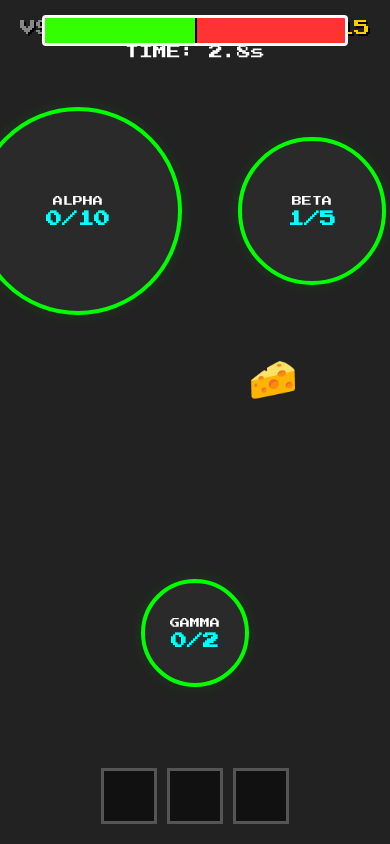
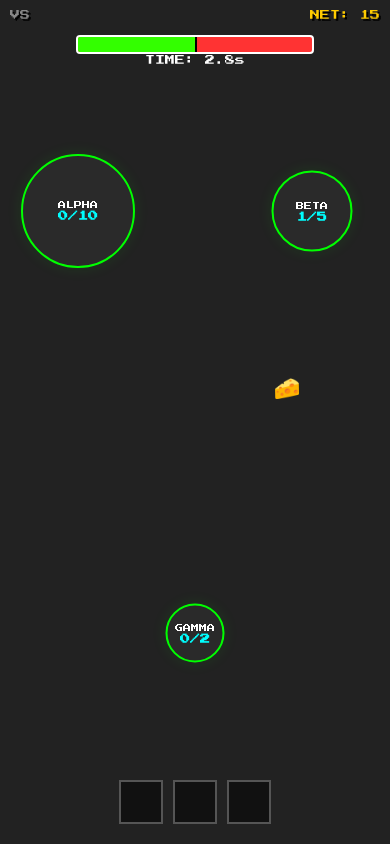
Before and after one commit to SynEvoCore/avas_rat_trap, a plain HTML site: page index.html in a window 390 px wide. Both pictures are taken after a click on the button "START GAME". Drawn offline with Linux system fonts and the light colour scheme.

Commit message:
Added scaling for mobile

```diff
--- a/index.html
+++ b/index.html
@@ -3,7 +3,7 @@
 <head>
     <meta charset="UTF-8">
     <meta name="viewport" content="width=device-width, initial-scale=1.0, maximum-scale=1.0, user-scalable=no">
-    <title>Ava's Rat Trap: Final Fixed</title>
+    <title>Ava's Rat Trap: Mobile Optimized</title>
     <link href="https://fonts.googleapis.com/css2?family=Press+Start+2P&display=swap" rel="stylesheet">
     <style>
         :root {
@@ -12,6 +12,9 @@
             --accent-color: #ff3333;
             --rat-color: #ffcc00;
             --ui-font: 'Press Start 2P', cursive;
+            /* DYNAMIC SIZES (Set via JS) */
+            --entity-size: 40px;
+            --emoji-size: 50px;
         }
 
         body {
@@ -22,16 +25,17 @@
 
         /* --- UI LAYER --- */
         #ui-layer {
-            position: absolute; top: 0; left: 0; width: 100%; padding: 20px;
+            position: absolute; top: 0; left: 0; width: 100%; padding: 10px;
             box-sizing: border-box; display: flex; justify-content: space-between;
             pointer-events: none; z-index: 50; text-shadow: 2px 2px #000;
+            font-size: 10px; /* Smaller text on mobile */
         }
 
         /* TUG BAR */
         #tug-container {
-            position: absolute; top: 15px; left: 50%; transform: translateX(-50%);
-            width: 300px; height: 25px;
-            border: 3px solid #fff;
+            position: absolute; top: 35px; left: 50%; transform: translateX(-50%);
+            width: 60%; height: 15px;
+            border: 2px solid #fff;
             background: var(--accent-color);
             z-index: 50; border-radius: 4px; overflow: hidden;
         }
@@ -42,8 +46,8 @@
             position: absolute; top: 0; bottom: 0; left: 50%; width: 2px; background: #000;
         }
         #timer-display {
-            position: absolute; top: 45px; left: 50%; transform: translateX(-50%);
-            font-size: 14px; color: #fff; z-index: 50;
+            position: absolute; top: 55px; left: 50%; transform: translateX(-50%);
+            font-size: 10px; color: #fff; z-index: 50;
         }
 
         /* INVENTORY */
@@ -52,8 +56,8 @@
             display: flex; gap: 10px; z-index: 50;
         }
         .inv-slot {
-            width: 50px; height: 50px; border: 3px solid #555; background: rgba(0,0,0,0.5);
-            display: flex; align-items: center; justify-content: center; font-size: 24px;
+            width: 40px; height: 40px; border: 2px solid #555; background: rgba(0,0,0,0.5);
+            display: flex; align-items: center; justify-content: center; font-size: 20px;
             cursor: default; transition: 0.2s;
         }
         .inv-slot.filled {
@@ -66,31 +70,31 @@
         /* BUNKERS */
         .bunker {
             position: absolute; transform: translate(-50%, -50%);
-            border: 4px solid #00ff00; border-radius: 50%; background: #2a2a2a;
-            /* Z-INDEX FIXED: Bunkers (10) sit ON TOP of Rats (5) to hide them */
+            border: 2px solid #00ff00; border-radius: 50%; background: #2a2a2a;
             z-index: 10; pointer-events: none;
             display: flex; flex-direction: column; align-items: center; justify-content: center;
-            font-size: 10px; color: #fff; text-align: center;
+            font-size: 8px; color: #fff; text-align: center;
             box-shadow: 0 0 15px rgba(0, 255, 0, 0.1);
             transition: border-color 0.2s;
         }
-        .bunker-count { font-size: 16px; color: #00ffff; margin-top: 5px; font-weight: bold; }
+        .bunker-count { font-size: 10px; color: #00ffff; margin-top: 2px; font-weight: bold; }
         .bunker.full { border-color: #ff0000 !important; background: #330000; }
 
         /* ENTITIES */
         .entity {
-            position: absolute; font-size: 40px; transform: translate(-50%, -50%);
+            position: absolute;
+            font-size: var(--entity-size); /* Scaled via JS */
+            transform: translate(-50%, -50%);
             transition: transform 0.1s linear, opacity 0.2s;
             user-select: none; display: flex; flex-direction: column; align-items: center; justify-content: center;
-            /* Rats are Z-Index 5, so they disappear behind bunkers */
             z-index: 5;
         }
-        .rat { font-size: 50px; cursor: crosshair; }
-        .cat { font-size: 50px; pointer-events: none; z-index: 6; /* Cats above rats */ }
+        .rat { font-size: var(--emoji-size); cursor: crosshair; }
+        .cat { font-size: var(--emoji-size); pointer-events: none; z-index: 6; }
 
         /* BARS */
-        .bars-container { position: absolute; top: -20px; display: flex; flex-direction: column; gap: 2px; pointer-events: none; }
-        .bar-bg { width: 40px; height: 4px; background: #000; border: 1px solid #fff; }
+        .bars-container { position: absolute; top: -10px; display: flex; flex-direction: column; gap: 1px; pointer-events: none; }
+        .bar-bg { width: 25px; height: 3px; background: #000; border: 1px solid #fff; }
         .hunger-fill { width: 100%; height: 100%; background-color: #00ff00; transition: width 0.2s; }
         .spawn-fill { width: 0%; height: 100%; background-color: #00ffff; transition: width 0.1s linear; }
 
@@ -102,10 +106,11 @@
             position: absolute; top: 0; left: 0; width: 100%; height: 100%;
             background: rgba(0, 0, 0, 0.9); display: flex; flex-direction: column;
             align-items: center; justify-content: center; z-index: 100; text-align: center;
+            padding: 20px; box-sizing: border-box;
         }
         button {
             background: var(--text-color); color: #000; border: 4px solid #fff;
-            padding: 15px 20px; font-family: var(--ui-font); font-size: 16px;
+            padding: 15px 20px; font-family: var(--ui-font); font-size: 14px;
             margin-top: 20px; cursor: pointer; text-transform: uppercase;
         }
         .hidden { display: none !important; }
@@ -113,7 +118,7 @@
         .floater {
             position: absolute; font-weight: bold; pointer-events: none;
             animation: floatUp 1s forwards; font-family: var(--ui-font);
-            z-index: 100; text-shadow: 2px 2px 0 #000;
+            z-index: 100; text-shadow: 2px 2px 0 #000; font-size: 12px;
         }
         @keyframes floatUp { 0% { opacity: 1; transform: translateY(0); } 100% { opacity: 0; transform: translateY(-50px); } }
         .shake { animation: shake 0.5s; }
@@ -140,14 +145,14 @@
     </div>
 
     <div id="start-screen" class="screen">
-        <h1 style="color: var(--text-color); margin-bottom: 10px;">AVA'S RAT TRAP</h1>
-        <p style="font-size: 12px; line-height: 1.6;">
+        <h1 style="color: var(--text-color); margin-bottom: 10px; font-size: 20px;">AVA'S RAT TRAP</h1>
+        <p style="font-size: 10px; line-height: 1.6;">
             TAP RATS (+1 Score)<br>
             AVOID BOMBS<br>
             <br>
-            <span style="color:#00ffff">INFESTATION:</span><br>
-            Rats multiply AND tunnel.<br>
-            Good luck.
+            <span style="color:#00ffff">MOBILE EDITION:</span><br>
+            Smaller bunkers.<br>
+            Slower rats.
         </p>
         <button onclick="startGame()">START GAME</button>
     </div>
@@ -167,30 +172,31 @@
     <div id="game-area"></div>
 
     <script>
-        // MOBILE OPTIMIZED SETTINGS
+        // --- 1. DETECT SCREEN SIZE & SET SCALAR ---
+        const isMobile = window.innerWidth < 600;
+        const S = isMobile ? 0.55 : 1.0; // Scale factor (55% size on mobile)
+
+        // Inject CSS variables for fonts
+        document.documentElement.style.setProperty('--entity-size', (40 * S) + 'px');
+        document.documentElement.style.setProperty('--emoji-size', (50 * S) + 'px');
+
         const GAME_CONFIG = {
             ASSETS: { RAT: '🐀', CAT: '🐯', CHEESE: '🧀', BOMB: '💣', SPLAT: '🦠', EXPLOSION: '💥' },
             PLAYER: { START_HEALTH: 15, MAX_CATS_INVENTORY: 3, POINTS_PER_CAT: 10 },
             TUG_OF_WAR: { START: 50, WIN: 100, LOSE: 0, PLAYER_PUSH: 2, RAT_PUSH: 4 },
             RAT: {
                 MAX_ON_SCREEN: 20,
-                START_SPEED: 1.0,     // Slower
-                SPEED_INCREASE: 0.0,
-                CHEESE_BOOST: 0.5,    // Lower boost
-                MAX_SPEED: 6.0,
-                MIN_SPEED: 0.5,
-                SIZE: 50,
+                START_SPEED: 1.0, // Slower for mobile
+                SPEED_INCREASE: 0.0, CHEESE_BOOST: 0.5, MAX_SPEED: 6.0, MIN_SPEED: 0.5,
+                SIZE: 50 * S, // Scaled
                 START_HUNGER: 10, MAX_HUNGER: 10,
-                BUNKER_HUNGER_MULTI: 0.5, VISION_RANGE: 300, BASE_FEAR: 1.5, BASE_HUNGER_PULL: 0.5,
+                BUNKER_HUNGER_MULTI: 0.5, VISION_RANGE: 300 * S, BASE_FEAR: 1.5, BASE_HUNGER_PULL: 0.5,
                 NEST_MULTIPLY_TIME: 5000, TUNNEL_CHANCE: 0.5
             },
             CAT: {
-                MAX_ON_SCREEN: 3,
-                START_SPEED: 0.8,     // Slower
-                SPEED_INCREASE: 0.3,
-                MAX_SPEED: 5.0,
-                MIN_SPEED: 0.3,
-                SIZE: 50, START_HUNGER: 10, MAX_HUNGER: 10, HUNGER_SPEED_MULTI: 0.5
+                MAX_ON_SCREEN: 3, START_SPEED: 0.8, SPEED_INCREASE: 0.3, MAX_SPEED: 5.0, MIN_SPEED: 0.3,
+                SIZE: 50 * S, // Scaled
+                START_HUNGER: 10, MAX_HUNGER: 10, HUNGER_SPEED_MULTI: 0.5
             },
             ITEMS: {
                 BOMB_DAMAGE: 3, MISS_DAMAGE: 1, CHEESE_DAMAGE: 1, SPLAT_DAMAGE: 1,
@@ -201,10 +207,11 @@
                 CHEESE_BASE_INTERVAL: 1500, CHEESE_MIN_INTERVAL: 400, CHEESE_CATCHUP_MS: 15
             },
             HUNGER: { DECAY_RATE: 1500, FOOD_RESTORE: 2 },
+            // SCALED BUNKERS
             BUNKERS: [
-                { id: 'alpha', radius: 100, capacity: 10, label: "ALPHA" },
-                { id: 'beta', radius: 70, capacity: 5, label: "BETA" },
-                { id: 'gamma', radius: 50, capacity: 2, label: "GAMMA" }
+                { id: 'alpha', radius: 100 * S, capacity: 10, label: "ALPHA" },
+                { id: 'beta', radius: 70 * S, capacity: 5, label: "BETA" },
+                { id: 'gamma', radius: 50 * S, capacity: 2, label: "GAMMA" }
             ]
         };
 
@@ -224,7 +231,7 @@
         let activeRats = [];
         let activeBunkers = [];
 
-        const ENTITY_SIZE = 40;
+        const ENTITY_SIZE = 40 * S; // Scaled entity size for calc
 
         const gameArea = document.getElementById('game-area');
         const netDisplay = document.getElementById('net-display');
@@ -639,9 +646,8 @@
                         rat.nestTimer = 0;
                         if(rat.spawnBar) rat.spawnBar.style.width = '0%';
 
-                        // 1. BREED CHECK
+                        // 1. BREED CHECK (EJECTION)
                         if (activeRats.length < GAME_CONFIG.RAT.MAX_ON_SCREEN) {
-                            // Ejection spawn on perimeter
                             const angle = Math.random() * Math.PI * 2;
                             const bx = rat.currentBunker.x + Math.cos(angle) * (rat.currentBunker.radius + 15);
                             const by = rat.currentBunker.y + Math.sin(angle) * (rat.currentBunker.radius + 15);
```
